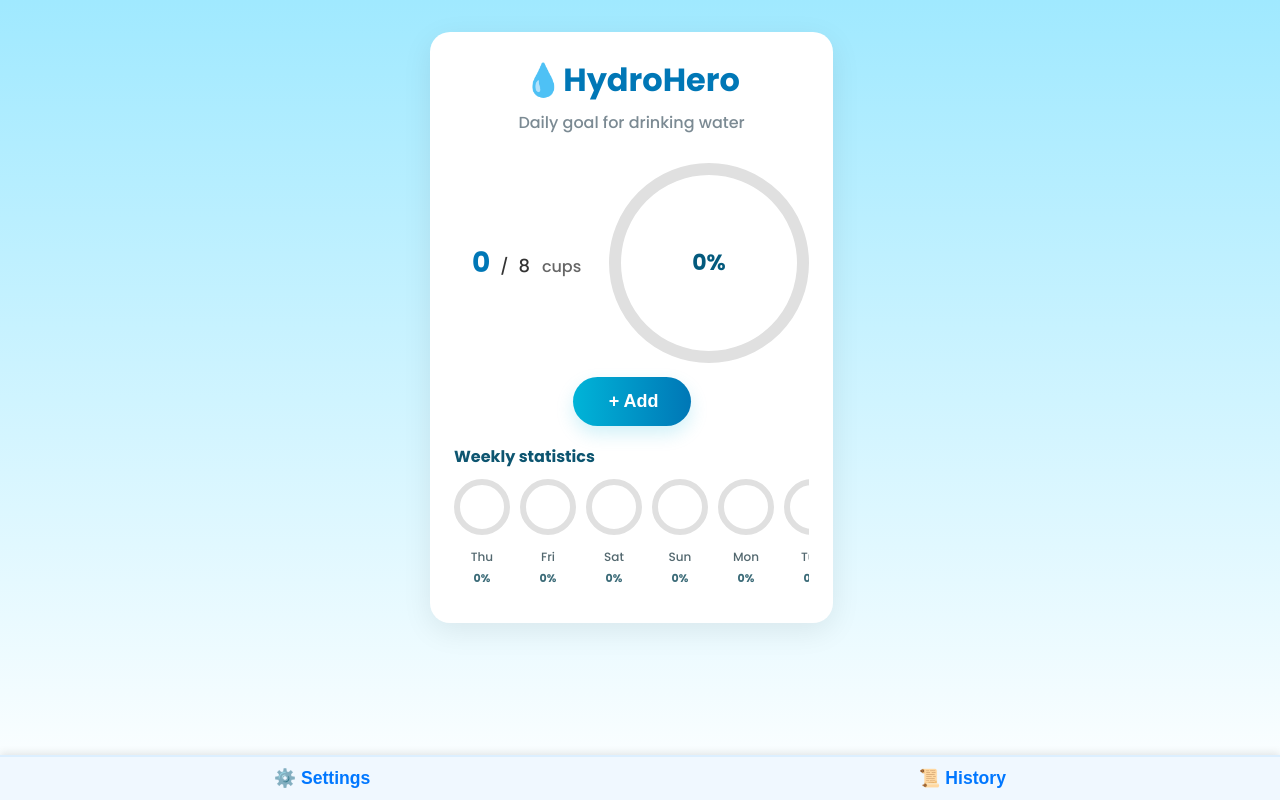
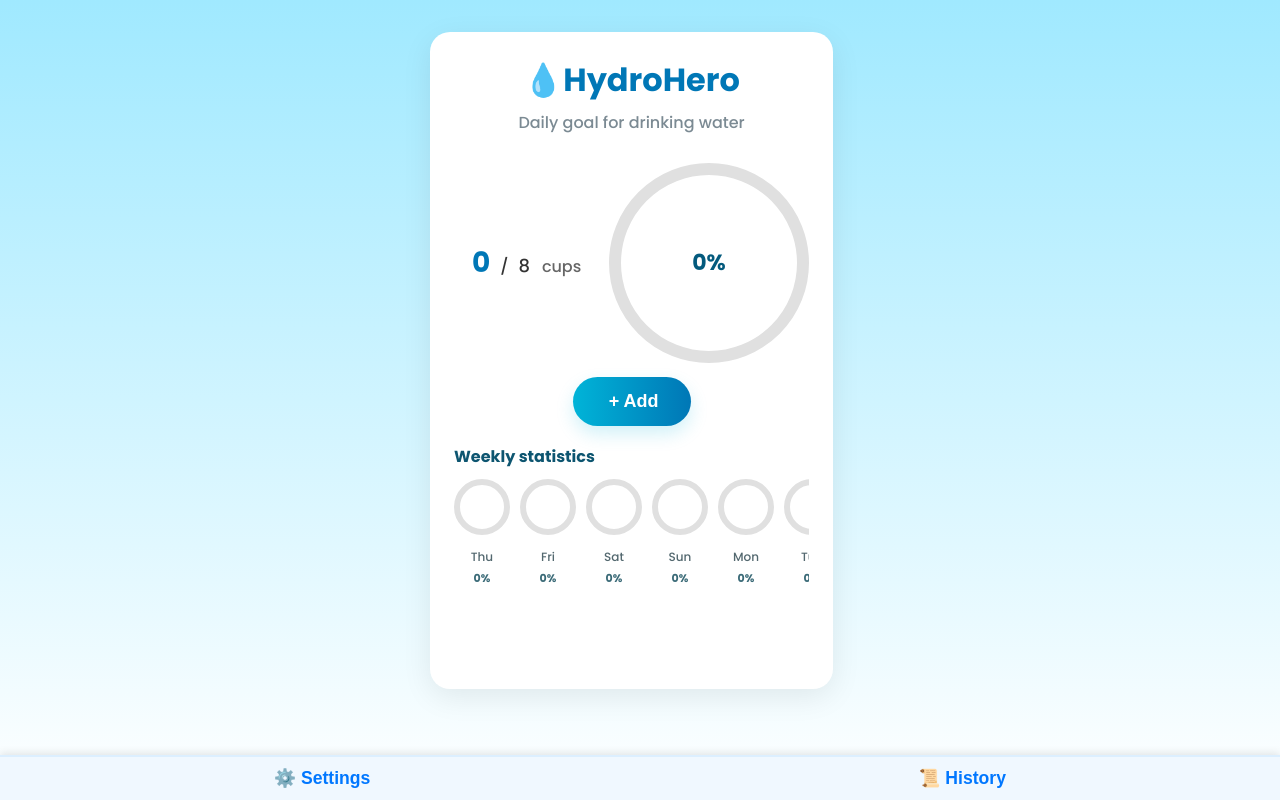
Before and after one commit to SabinTr/HydroHero, a React (Create React App) app: page / in a window 1280 px wide. Built offline with nearby package versions, Linux system fonts and the light colour scheme; a web font is replaced by a local one.

Commit message:
fixed the main card to be of fixed size for all pages

```diff
--- a/src/App.css
+++ b/src/App.css
@@ -51,7 +51,7 @@ body {
 .yesterday-status { font-weight:600; color: #045a7d; }
 
 /* main card / top area */
-.main-card { padding: 12px 6px; }
+.main-card { padding: 12px 6px; min-height: 520px;}
 .top-stats { display:flex; align-items:center; justify-content:space-between; gap:10px; }
 
 /* ml text */
```
